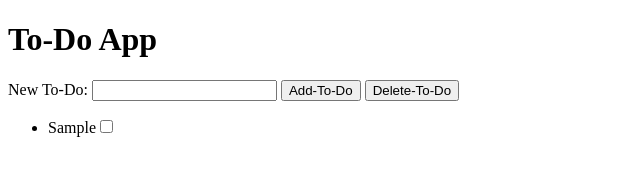
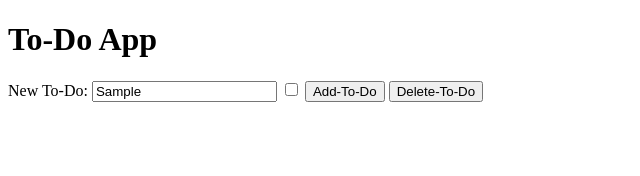
Before and after one commit to lyncobb1/To-do-app, a plain HTML site: page index.html in a window 1280 px wide. Both pictures are taken after typing "Sample" into the empty fields and a click on the button "Delete-To-Do". Shown: the whole page, without its empty margins (0-640 px from the left). Drawn offline with Linux system fonts and the light colour scheme.

Commit message:
Added alert to check checkbox

```diff
--- a/app.js
+++ b/app.js
@@ -2,6 +2,10 @@ function onReady () {
   const addToDoForm = document.getElementById('addToDoForm');
   const newToDoText = document.getElementById('newToDoText');
   const toDoList = document.getElementById('toDoList');
+  const deleteButton = document.getElementById('deleteButton');
+  // add event listenr for delete button click
+  // // find all checked checkboxes
+  // // remove those from the toDoList
 
    addToDoForm.addEventListener('submit', event => {
      event.preventDefault();
@@ -14,7 +18,16 @@ function onReady () {
      toDoList.appendChild(newLi);
      newToDoText.value = '';
    });
-}
+
+  deleteButton.addEventListener('click', event => {
+     event.preventDefault();
+     const box = document.getElementById("myCheckBox").checked;
+     if(box.checked) {
+       alert('hi!');
+     }
+   });
+
+  }
 
 window.onload = function (){
   onReady();
--- a/index.html
+++ b/index.html
@@ -10,8 +10,9 @@
    <form id="addToDoForm">
      <label for="newToDoForm">New To-Do:</label>
      <input type="text" id="newToDoText">
+     <input type="checkbox" id="myCheckBox">
      <button type="submit">Add-To-Do</button>
-     <button type="click">Delete-To-Do</button>
+     <button type="click" id="deleteButton">Delete-To-Do</button>
    </form>
    <ul id="toDoList">
    </ul>
```
